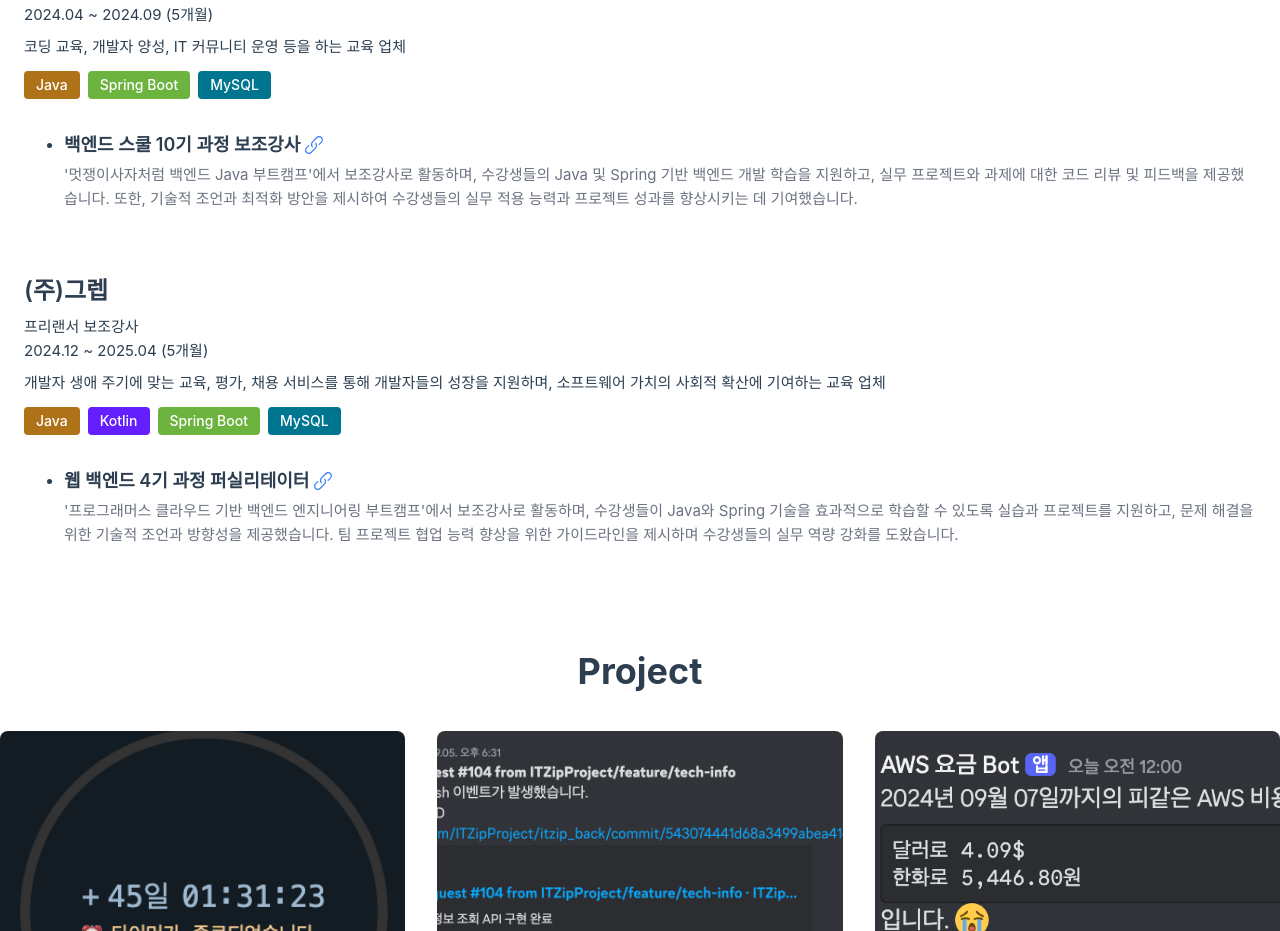
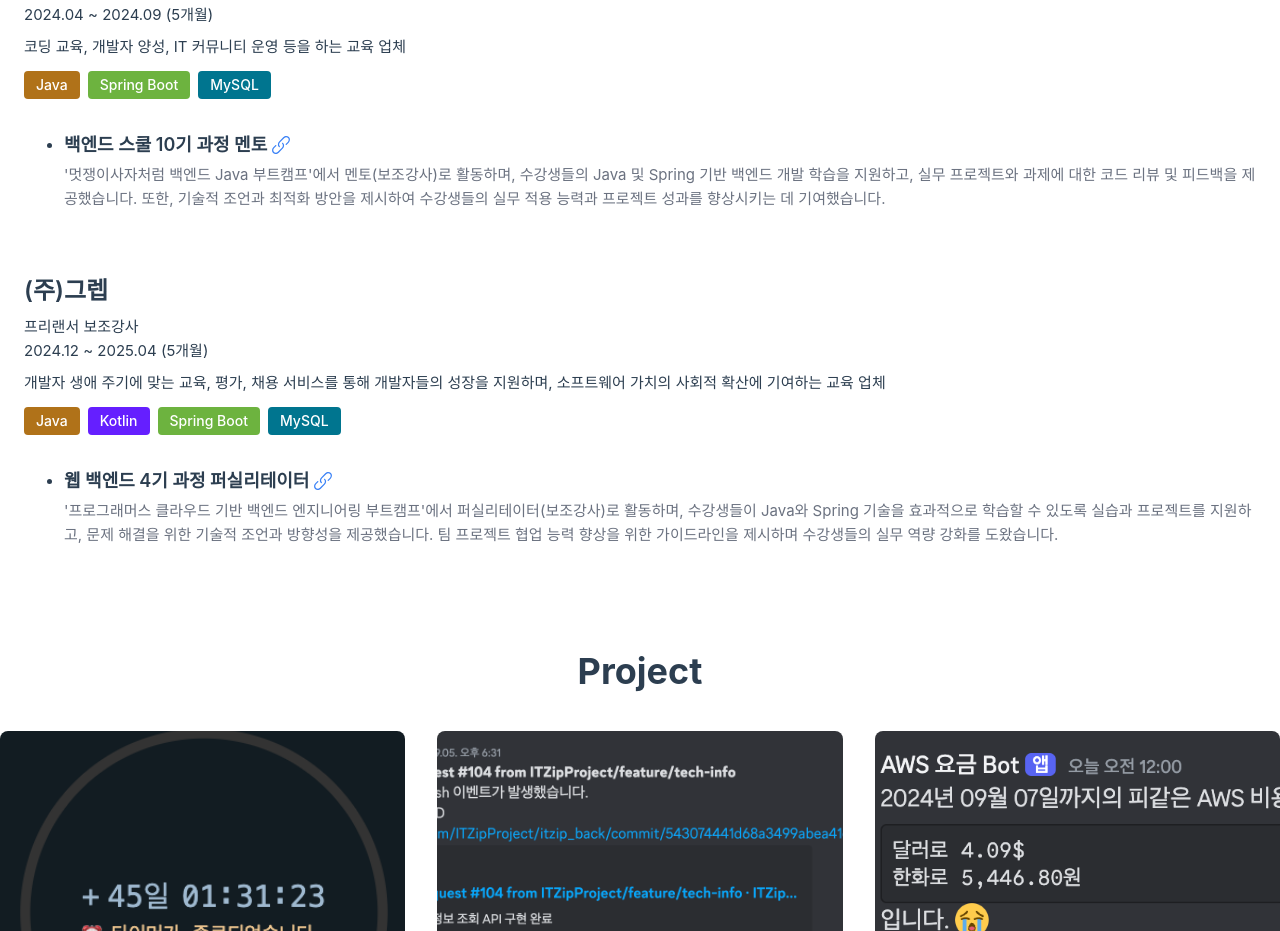
Before and after one commit to Aleph-Kim/portfolio, a Vue app: page / in a window 1280 px wide. Shown: the part 3006-3937 px from the top of the page. Built offline with nearby package versions, Linux system fonts and the light colour scheme.

Commit message:
수정 - 커리어 보조강사 단어 수정

```diff
--- a/public/data/career.js
+++ b/public/data/career.js
@@ -41,8 +41,8 @@ export const careerData = [
         "skills": ["Java", "Spring Boot", "MySQL"],
         "projects": [
             {
-                "title": "백엔드 스쿨 10기 과정 보조강사",
-                "description": "'멋쟁이사자처럼 백엔드 Java 부트캠프'에서 보조강사로 활동하며, 수강생들의 Java 및 Spring 기반 백엔드 개발 학습을 지원하고, 실무 프로젝트와 과제에 대한 코드 리뷰 및 피드백을 제공했습니다. 또한, 기술적 조언과 최적화 방안을 제시하여 수강생들의 실무 적용 능력과 프로젝트 성과를 향상시키는 데 기여했습니다.",
+                "title": "백엔드 스쿨 10기 과정 멘토",
+                "description": "'멋쟁이사자처럼 백엔드 Java 부트캠프'에서 멘토(보조강사)로 활동하며, 수강생들의 Java 및 Spring 기반 백엔드 개발 학습을 지원하고, 실무 프로젝트와 과제에 대한 코드 리뷰 및 피드백을 제공했습니다. 또한, 기술적 조언과 최적화 방안을 제시하여 수강생들의 실무 적용 능력과 프로젝트 성과를 향상시키는 데 기여했습니다.",
                 "link": "https://likelion.net/school/kdt-backendj-10th"
             }
         ],
@@ -57,7 +57,7 @@ export const careerData = [
         "projects": [
             {
                 "title": "웹 백엔드 4기 과정 퍼실리테이터",
-                "description": "'프로그래머스 클라우드 기반 백엔드 엔지니어링 부트캠프'에서 보조강사로 활동하며, 수강생들이 Java와 Spring 기술을 효과적으로 학습할 수 있도록 실습과 프로젝트를 지원하고, 문제 해결을 위한 기술적 조언과 방향성을 제공했습니다. 팀 프로젝트 협업 능력 향상을 위한 가이드라인을 제시하며 수강생들의 실무 역량 강화를 도왔습니다.",
+                "description": "'프로그래머스 클라우드 기반 백엔드 엔지니어링 부트캠프'에서 퍼실리테이터(보조강사)로 활동하며, 수강생들이 Java와 Spring 기술을 효과적으로 학습할 수 있도록 실습과 프로젝트를 지원하고, 문제 해결을 위한 기술적 조언과 방향성을 제공했습니다. 팀 프로젝트 협업 능력 향상을 위한 가이드라인을 제시하며 수강생들의 실무 역량 강화를 도왔습니다.",
                 "link": "https://school.programmers.co.kr/learn/courses/24767/24767-4%EA%B8%B0-k-digital-training-%ED%81%B4%EB%9D%BC%EC%9A%B0%EB%93%9C-%EA%B8%B0%EB%B0%98-%EB%B0%B1%EC%97%94%EB%93%9C-%EC%97%94%EC%A7%80%EB%8B%88%EC%96%B4%EB%A7%81"
             }
         ],
```
